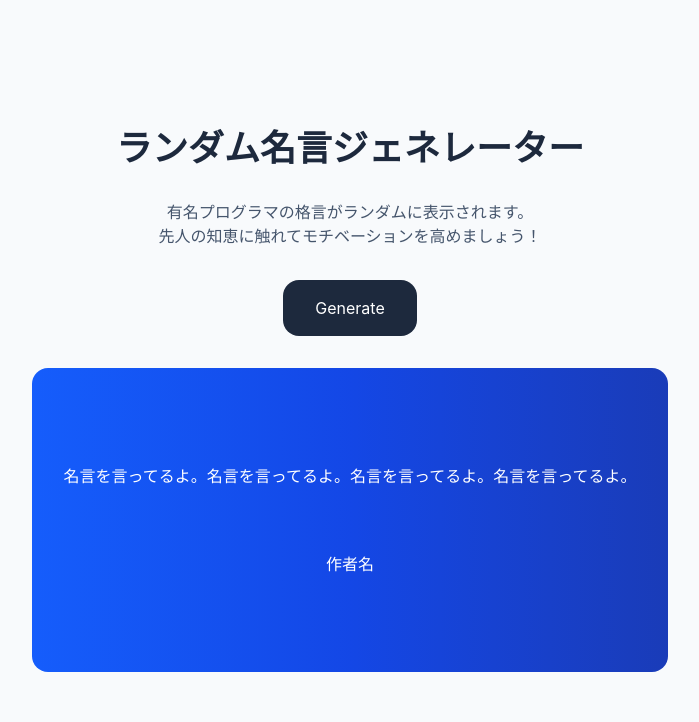
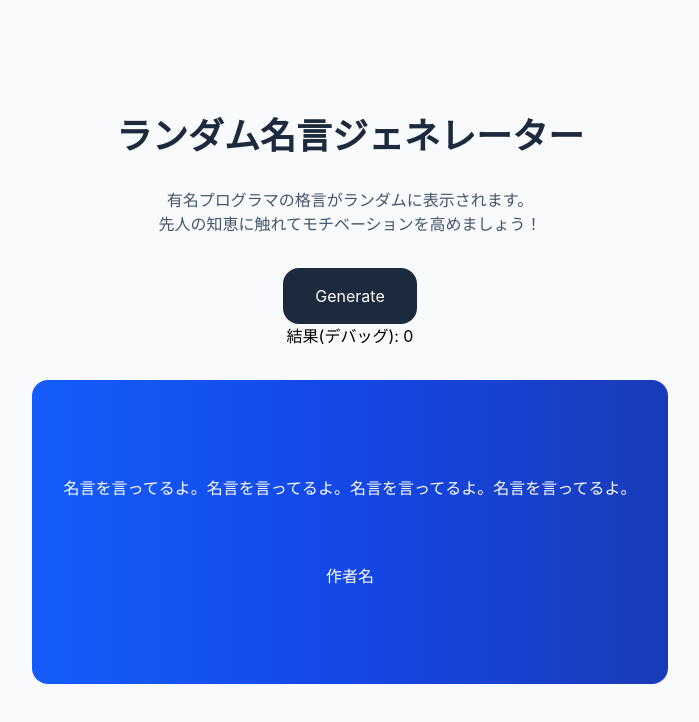
Before and after one commit to kouta-wolf/random-word-generator, a React (Vite) app: page / in a window 1280 px wide. Shown: the top 722 px of the page, without its empty margins (290-989 px from the left). Built offline with nearby package versions, Linux system fonts and the light colour scheme.

Commit message:
feat: ボタンを押す度に1~100のランダムな数字を出力

```diff
--- a/src/App.tsx
+++ b/src/App.tsx
@@ -1,5 +1,14 @@
+import { randomQuoteId } from "./Generator.ts";
+import { useState } from "react";
+
 export default function App() {
+  const [quoteId, setQuoteId] = useState(0);
+  const handleClick = () => {
+    const newId = randomQuoteId();
+    setQuoteId(newId);
+  }
   return (
+    <>
     <div className="bg-slate-50 min-h-screen flex flex-col items-center justify-center">
       <div>
         <h1 className="font-bold text-4xl text-slate-800 mb-8">
@@ -11,17 +20,24 @@ export default function App() {
           先人の知恵に触れてモチベーションを高めましょう！
         </p>
       </div>
-      <div className="px-8 py-4 bg-slate-800 text-white rounded-2xl mt-8 cursor-pointer hover:bg-slate-700">
+      <button
+        onClick={handleClick}
+        className="px-8 py-4 bg-slate-800 text-white rounded-2xl mt-8 cursor-pointer hover:bg-slate-700"
+      >
         Generate
-      </div>
+      </button>
+      <div id="result">結果(デバッグ): {quoteId}</div>
       <div className="bg-linear-90 from-blue-600 via-blue-700 to-blue-800 text-white rounded-2xl mt-8 py-24 px-8 flex flex-col items-center justify-center gap-16">
         <div className="quotes">
-          <p>名言を言ってるよ。名言を言ってるよ。名言を言ってるよ。名言を言ってるよ。</p>
+          <p>
+            名言を言ってるよ。名言を言ってるよ。名言を言ってるよ。名言を言ってるよ。
+          </p>
         </div>
         <div className="author">
           <p>作者名</p>
         </div>
       </div>
     </div>
+    </>
   );
 }
--- /dev/null
+++ b/src/Generator.ts
@@ -0,0 +1,3 @@
+export const randomQuoteId = () => {
+  return Math.floor(Math.random() * 100) + 1
+} ;
```
